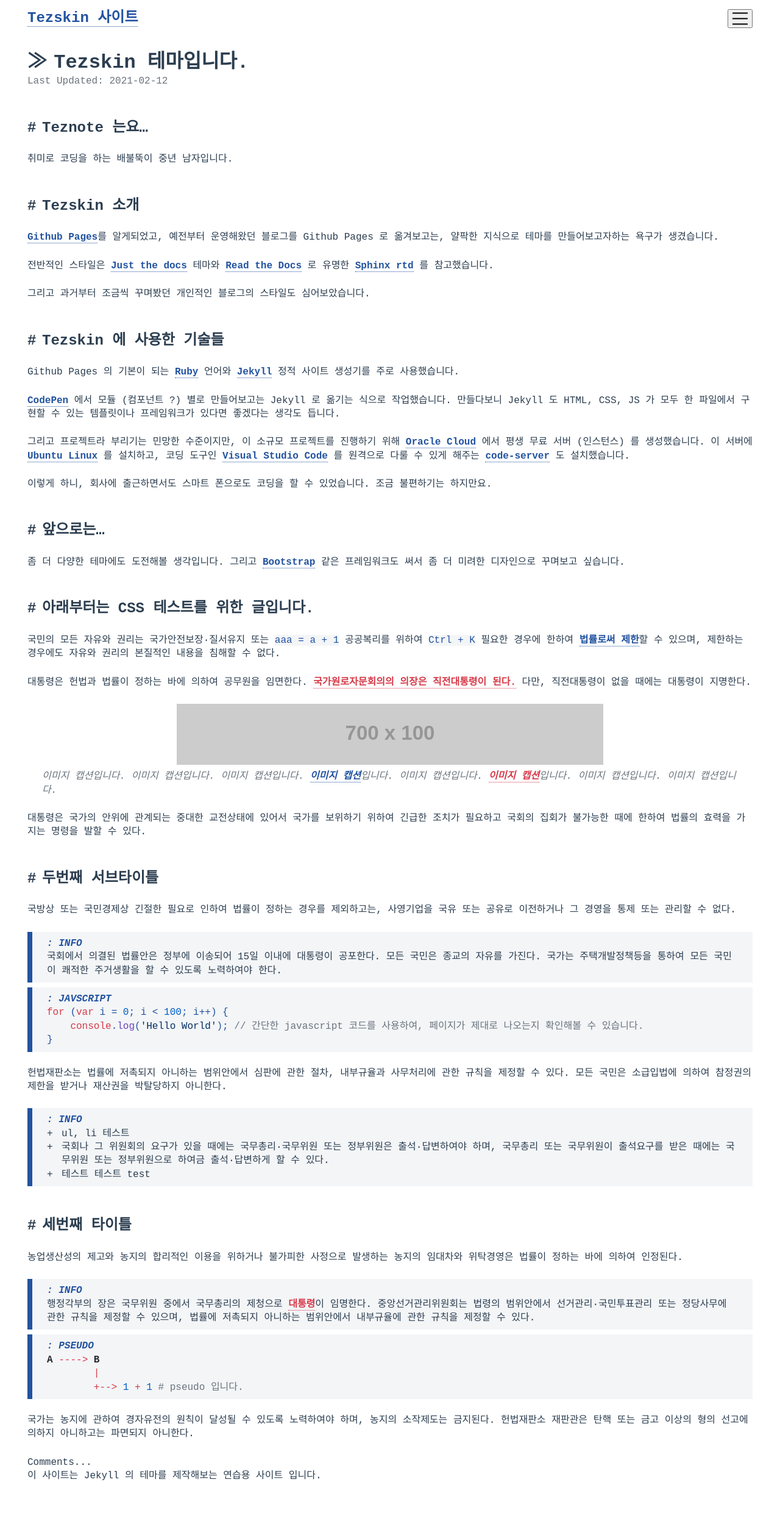
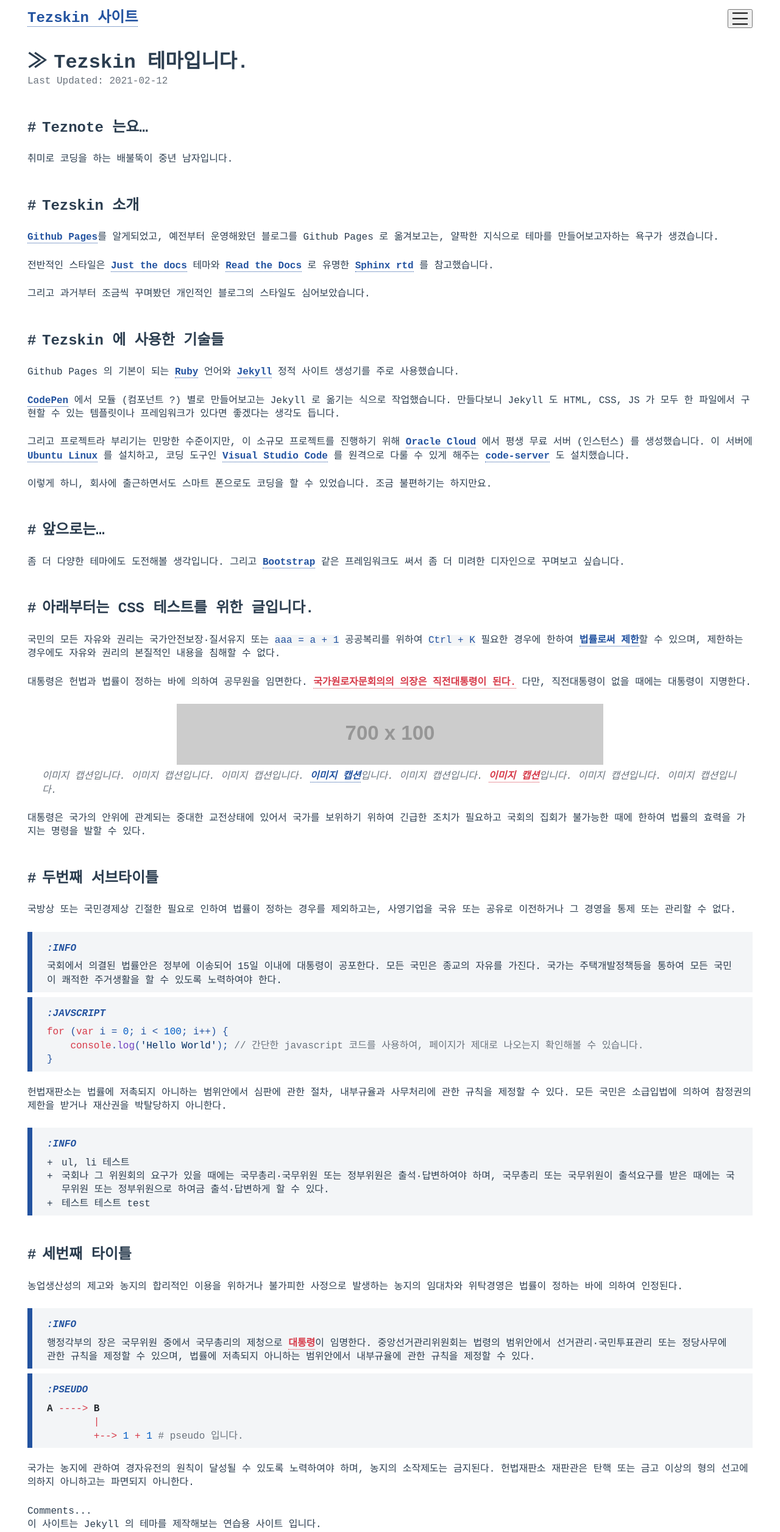
Before and after one commit to teznote/tezskin, a Jekyll site: the page built from index.md, in a window 1280 px wide. Shown: the whole page at 61% size. Built offline with Jekyll 4.4.1, drawn with Linux system fonts in a browser that asks for light colours; nearby versions of some CDN libraries; some web fonts are replaced; a style sheet for code colours, icons or effects is not loaded.

Commit message:
Update style4.scss

```diff
--- a/assets/style4.scss
+++ b/assets/style4.scss
@@ -158,12 +158,13 @@ a, a:link, a:visited, a:hover, a:active {
         border-left-style: solid;
         border-color: var(--a-color);
         &:before {
-            content: ': ' attr(class);
+            content: ':' attr(class);
             display: block;
             color: var(--a-color);
             text-transform: uppercase;
             font-weight: 800;
             font-style: italic;
+            margin: .5rem 0;
         }
     }
     ul {
```
